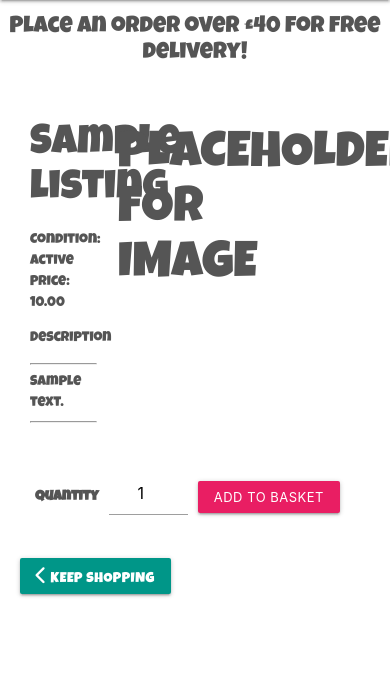
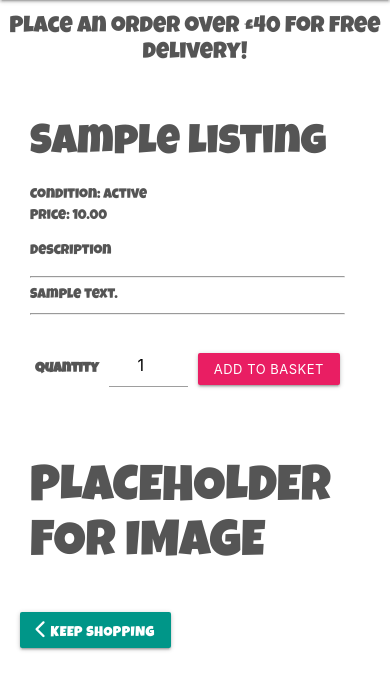
Before and after one commit to Code-Institute-Submissions/sniclasj-just-tri-it_JanResub, a Django app: page /listings/1/ in a window 390 px wide; the page is wider, and only the part inside the window is pictured. Shown: the part 104-794 px from the top of that part. Run offline with Django 3.2, Linux system fonts and the light colour scheme; tables that the repository leaves empty hold one stand-in row (values such as "Sample post"); lists and menus that the app fills with data are empty; some libraries are stand-ins or nearby versions.

Commit message:
Rearrange page order and add column breakpoints

```diff
--- a/listings/templates/listings/listing_info.html
+++ b/listings/templates/listings/listing_info.html
@@ -12,10 +12,10 @@
 {% block content %}
 <div class="container">
     <div class="row">
-        <div class="col l6 m3 s3">
+        <div class="col l6 m12">
             <h3>{{ listing.name }}</h3>
             {% if listing.lister|lower == request.user|lower or request.user.is_superuser %}
-            <small class="ml-3">
+            <small>
                 <a href="{% url 'edit_listing' listing.id %}">Edit</a> |
                 <a class="text-danger" href="{% url 'delete_listing' listing.id %}">Delete</a>
             </small>
@@ -30,11 +30,6 @@
                 {{ listing.description }}
                 <hr>
             </p>
-        </div>
-        <div class="col l6 m3 s3">
-            <h2>PLACEHOLDER FOR IMAGE</h2>
-        </div>
-    </div>
 
             <form class="form" action="{% url 'add_to_basket' listing.id %}" method="POST">
                 {% csrf_token %}
@@ -44,7 +39,8 @@
                             <thead>
                                 <tr>
                                     <th>Quantity</th>
-                            <th><input class="center-align" type="number" name="quantity" value="1" min="1" max="99">
+                                    <th><input class="center-align" type="number" name="quantity" value="1" min="1"
+                                            max="99">
                                     </th>
                                     <th><input type="submit" class="btn-small pink" value="Add to Basket"></th>
                                 </tr>
@@ -52,9 +48,16 @@
                         </table>
                     </div>
                 </div>
+        </div>
 
 
-        <div class="col 12">
+
+        <div class="col l6 m12">
+            <h2>PLACEHOLDER FOR IMAGE</h2>
+        </div>
+    </div>
+
+    <div class="col l12">
         <a href="{% url 'listings' %}" class="btn teal">
             <span class="icon">
                 <i class="fas fa-chevron-left"></i>
```
Lines whose indentation alone changed are shown as unchanged.
